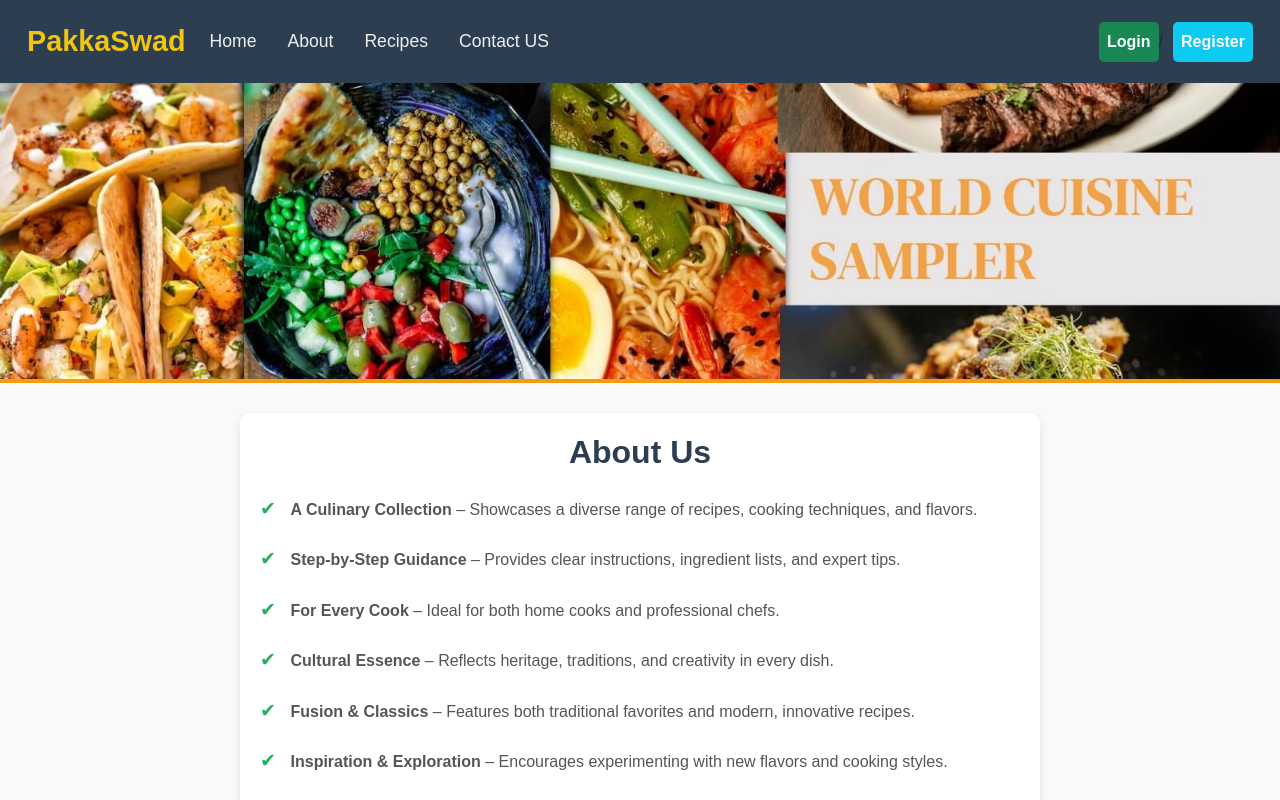
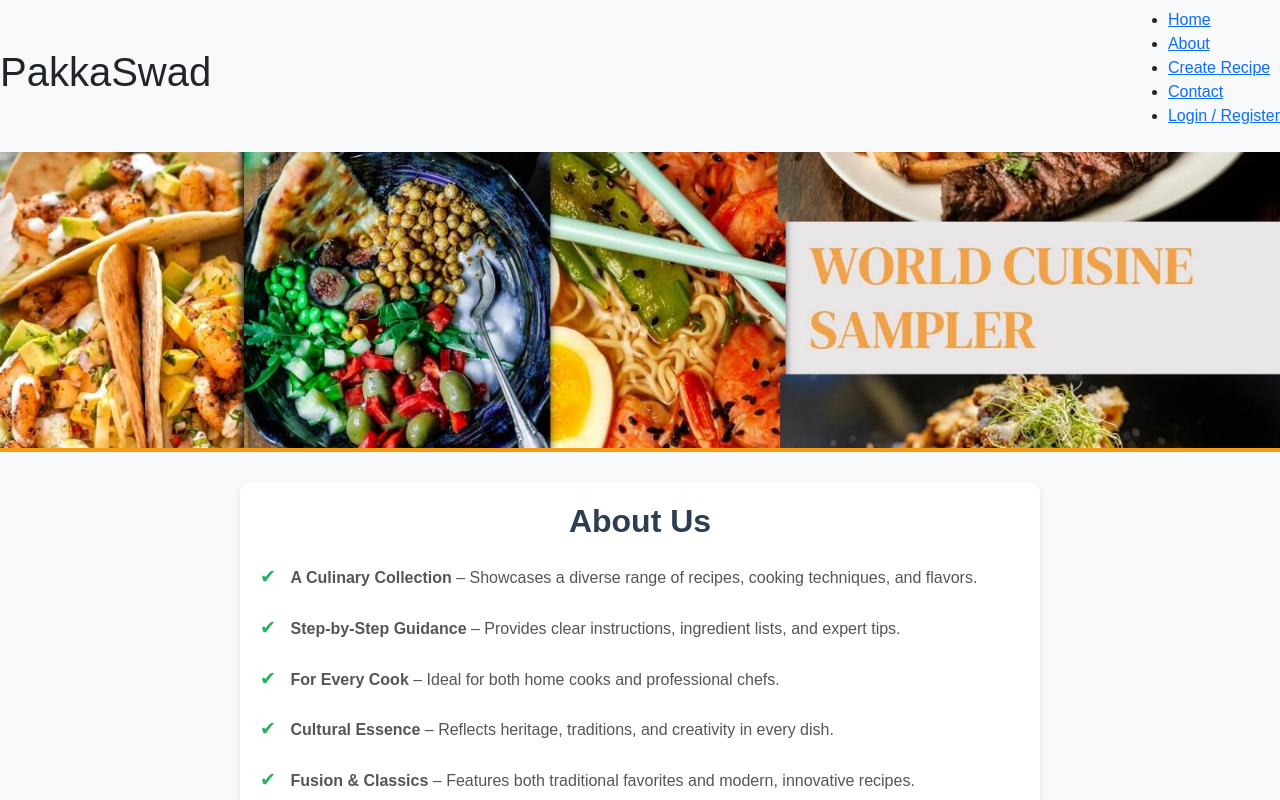
Before and after one commit to TejaNagaSri13/RecipeBook, a React (Create React App) app in the folder frontend/: page / in a window 1280 px wide. Shown: the top 800 px of the page. Built offline with nearby package versions, Linux system fonts and the light colour scheme.

Commit message:
Update Navbar.jsx

```diff
--- a/frontend/src/components/Navbar.jsx
+++ b/frontend/src/components/Navbar.jsx
@@ -1,37 +1,37 @@
-import React from 'react';
+import React from "react";
+import { Link, useNavigate } from "react-router-dom";
+import { useCookies } from "react-cookie";
 import "./Navbar.css";
 
-const Navbar = () => {
+
+const Navbar = ({ isLoggedIn, setIsLoggedIn }) => {
+  const [cookies, setCookies, removeCookies] = useCookies(["access_token"]);
+  const navigate = useNavigate();
+
+  const handleLogout = () => {
+    removeCookies("access_token");
+    localStorage.removeItem("username");
+    setIsLoggedIn(false);
+    navigate("/");
+  };
+
   return (
-    <div>
-      <nav class="navbar navbar-expand-lg custom-navbar">
-  <div class="container-fluid">
-    <button class="navbar-toggler" type="button" data-bs-toggle="collapse" data-bs-target="#navbarTogglerDemo01" aria-controls="navbarTogglerDemo01" aria-expanded="false" aria-label="Toggle navigation">
-      <span class="navbar-toggler-icon"></span>
-    </button>
-    <div class="collapse navbar-collapse" id="navbarTogglerDemo01">
-      <a class="navbar-brand" href="#">PakkaSwad</a>
-      <ul class="navbar-nav me-auto mb-2 mb-lg-0">
-        <li class="nav-item">
-          <a class="nav-link active" aria-current="page" href="/home">Home</a>
-        </li>
-        <li class="nav-item">
-          <a class="nav-link active" aria-current="page" href="/about">About</a>
-        </li>
-        <li class="nav-item">
-          <a class="nav-link active" aria-current="page" href="/recipes">Recipes</a>
-        </li>
-        <li class="nav-item">
-          <a class="nav-link active" aria-current="page" href="/contact">Contact US</a>
-        </li>
+    <nav className="navbar">
+      <h1>PakkaSwad</h1>
+      <ul>
+        <li><Link to="/">Home</Link></li>
+        <li><Link to="/about">About</Link></li>
+        <li><Link to="/create-recipe">Create Recipe</Link></li>
+        <li><Link to="/contact">Contact</Link></li>
 
+        {!isLoggedIn ? (
+          <li><Link to="/auth">Login / Register</Link></li>
+        ) : (
+          <li><button onClick={handleLogout}>Logout</button></li>
+        )}
       </ul>
-      <a class="link-light bg-success p-2" href="/login">Login </a>/<a class="link-light bg-info p-2" href="/register"> Register</a>
-    </div>
-  </div>
-</nav>
-    </div>
-  )
-}
+    </nav>
+  );
+};
 
-export default Navbar
+export default Navbar;
```
